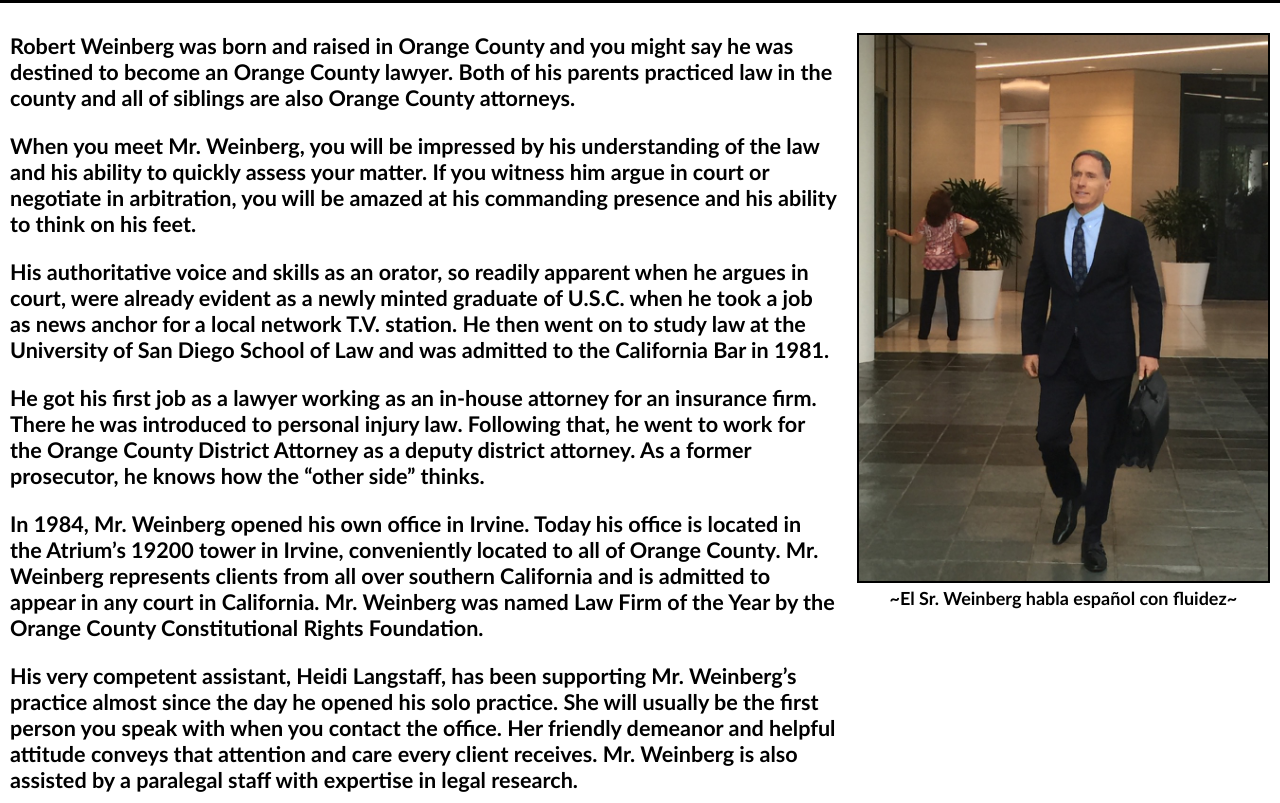
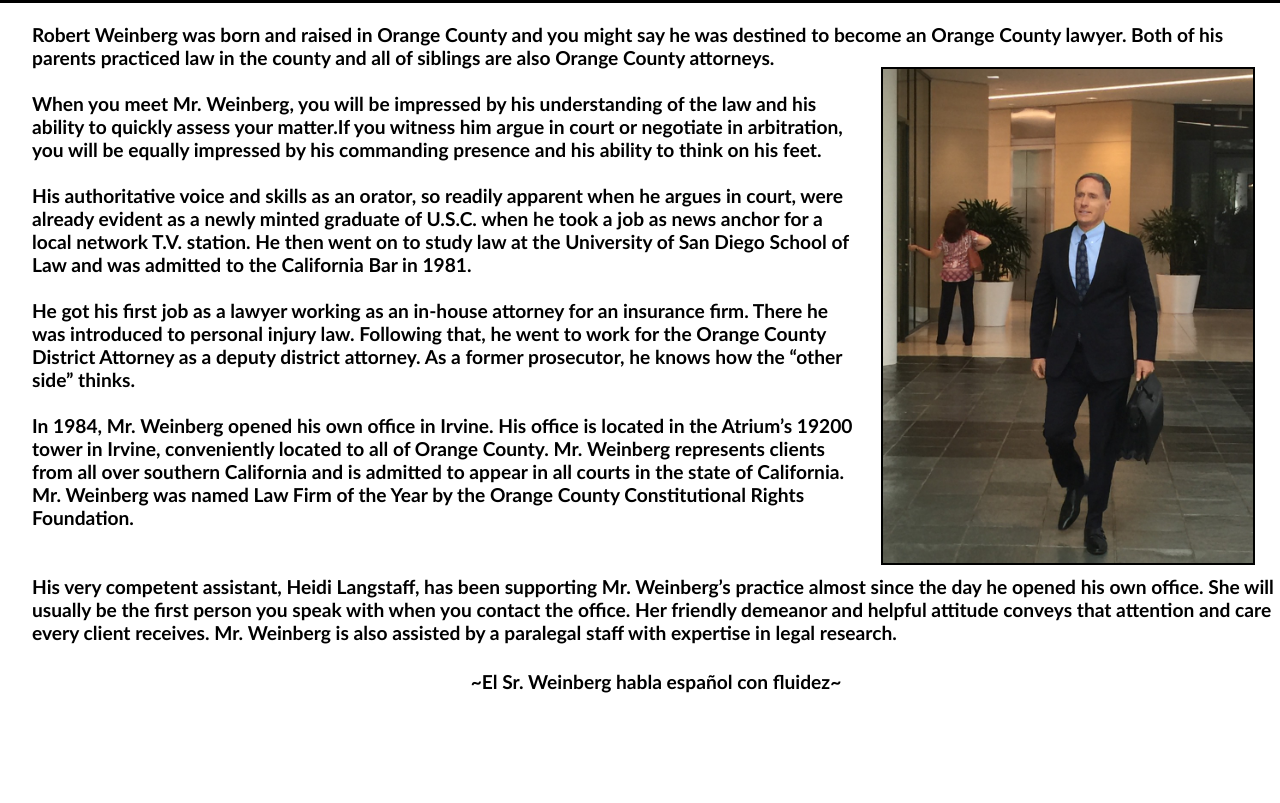
Before and after one commit to nethanelkohen/weinberg, a plain HTML site: page about_us.html in a window 1280 px wide. Shown: the part 189-992 px from the top of the page. After the commit the page ends 907 px from the top, so only its background shows below. Drawn offline with Linux system fonts and the light colour scheme.

Commit message:
seventh draft

```diff
--- a/about_us.html
+++ b/about_us.html
@@ -23,22 +23,54 @@
       <!-- <div class="bobpic"><img class="bobpic" src="images/IMG_5083.jpg"/></div> -->
       <div class="contact">
         <p><span>CALL (949) 474-9700</span>
-        <br />
-      <br />
+          <br />
+          <br />
           <span>18201 VON KARMAN, SUITE 1160</span>
-        <br />
+          <br />
           <span>IRVINE,CA 92612</span>
         </p>
       </div>
     </div>
   </div>
-  <div class="bio">
+  <div class="bio-aboutus">
+    <div class="two">
+      <p class="bob-text">
+        Robert Weinberg was born and raised in Orange County and you might say he was destined to become an Orange County lawyer. Both of his parents practiced law in the county and all of siblings are also Orange County attorneys.
+        <br/>
+        <br/>
+        <img src="images/IMG_5083.jpg" class="threeimg" />
+        <!-- <p class="spanish">~El Sr. Weinberg habla español con fluidez~</p> -->
+        When you meet Mr. Weinberg, you will be impressed by his understanding of the law and his ability to quickly assess your matter.If you witness him argue in court or negotiate in arbitration, you will be equally impressed by his commanding presence and
+        his ability to think on his feet.
+
+        <br /> <br /> His authoritative voice and skills as an orator, so readily apparent when he argues in court, were already evident as a newly minted graduate of U.S.C. when he took a job as news anchor for a local network T.V. station. He then went
+        on to study law at the University of San Diego School of Law and was admitted to the California Bar in 1981.
+
+        <br /> <br /> He got his first job as a lawyer working as an in-house attorney for an insurance firm. There he was introduced to personal injury law. Following that, he went to work for the Orange County District Attorney as a deputy district
+        attorney. As a former prosecutor, he knows how the “other side” thinks.
+
+        <br /><br /> In 1984, Mr. Weinberg opened his own office in Irvine. His office is located in the Atrium’s 19200 tower in Irvine, conveniently located to all of Orange County. Mr. Weinberg represents clients from all over southern California and
+        is admitted to appear in all courts in the state of California. Mr. Weinberg was named Law Firm of the Year by the Orange County Constitutional Rights Foundation.
+
+        <br/><br /> <br /> His very competent assistant, Heidi Langstaff, has been supporting Mr. Weinberg’s practice almost since the day he opened his own office. She will usually be the first person you speak with when you contact the office. Her friendly
+        demeanor and helpful attitude conveys that attention and care every client receives. Mr. Weinberg is also assisted by a paralegal staff with expertise in legal research.
+        <h3 class="bob-text">
+          ~El Sr. Weinberg habla español con fluidez~
+        </h3>
+      </p>
+    </div>
+  </div>
+  <!-- <div class="bio-aboutus">
     <div class="two">
       <p class="bob-text">
         Robert Weinberg was born and raised in Orange County and you might say he was destined to become an Orange County lawyer. Both of his parents practiced law in the county and all of siblings are also Orange County attorneys.
       </p>
     <br />
-      <p class="bob-text"> When you meet Mr. Weinberg, you will be impressed by his understanding of the law and his ability to quickly assess your matter. If you witness him argue in court or negotiate in arbitration, you will be amazed at his commanding presence and his
+    <div class="three">
+      <img src="images/IMG_5083.jpg" class="image" />
+      <p class="spanish">~El Sr. Weinberg habla español con fluidez~</p>
+    </div>
+      <p class="bob-text"> When you meet Mr. Weinberg, you will be impressed by his understanding of the law and his ability to quickly assess your matter. If you witness him argue in court or negotiate in arbitration, you will be equally impressed by his commanding presence and his
         ability to think on his feet.</p>
       <br />
       <p class="bob-text">
@@ -52,22 +84,14 @@
       </p>
     <br />
       <p class="bob-text">
-        In 1984, Mr. Weinberg opened his own office in Irvine. Today his office is located in the Atrium’s 19200 tower in Irvine, conveniently located to all of Orange County. Mr. Weinberg represents clients from all over southern California and is admitted to appear in any court in California. Mr. Weinberg was named Law Firm of the Year by the Orange County Constitutional Rights Foundation.
+        In 1984, Mr. Weinberg opened his own office in Irvine. His office is located in the Atrium’s 19200 tower in Irvine, conveniently located to all of Orange County. Mr. Weinberg represents clients from all over southern California and is admitted to appear in all courts in the state of California. Mr. Weinberg was named Law Firm of the Year by the Orange County Constitutional Rights Foundation.
       </p>
     <br />
       <p class="bob-text">
-        His very competent assistant, Heidi Langstaff, has been supporting Mr. Weinberg’s practice almost since the day he opened his solo practice. She will usually be the first person you speak with when you contact the office. Her friendly demeanor and helpful attitude conveys that attention and care every client receives. Mr. Weinberg is also assisted by a paralegal staff with expertise in legal research.
+        His very competent assistant, Heidi Langstaff, has been supporting Mr. Weinberg’s practice almost since the day he opened his own office. She will usually be the first person you speak with when you contact the office. Her friendly demeanor and helpful attitude conveys that attention and care every client receives. Mr. Weinberg is also assisted by a paralegal staff with expertise in legal research.
       </p>
-      <!-- <br /><br /> -->
-      <!-- <p class="bob-text">
-        ~El Sr. Weinberg habla español con fluidez~
-      </p> -->
     </div>
-    <div class="three">
-      <img src="images/IMG_5083.jpg" class="image" />
-      <p class="spanish">~El Sr. Weinberg habla español con fluidez~</p>
-    </div>
-  </div>
+  </div> -->
 </body>
 
 </html>
--- a/flexstyles.css
+++ b/flexstyles.css
@@ -115,6 +115,14 @@ iframe {
   order: 1;
 }
 
+.bio-aboutus{
+  padding-top: 20px;
+  align-content: space-between;
+  flex-direction: row;
+  justify-content: center;
+  padding-top: -10px;
+}
+
 .bio {
   display: flex;
   padding-top: 20px;
@@ -131,42 +139,56 @@ iframe {
 }
 
 .bob-text {
-  /*text-align: center;*/
-  justify-content: center;
   font-size: larger;
+  margin-left: 2.5%;
+  margin-bottom: 2%;
 }
 
-.two {
+h3.bob-text {
+  text-align: center;
+}
+
+/*.two {
   flex: 2;
-  /*text-align: center;*/
   display: flex;
   align-items: center;
   justify-content: center;
   flex-flow: column wrap;
-}
+}*/
 
 .three {
   flex: 1;
 }
 
-.bobwalkingphotobox {
-  /*display: flex;*/
-}
-
-.bobwalkingphoto {
+/*.bobwalkingphoto {
   display: flex;
   width: 50%;
   max-width: 100%;
-}
+}*/
 
 .spanish {
   text-align: center;
 }
 
-.three img {
+.threeimg {
   border: 2px solid black;
+  width: 30%;
   max-width: 100%
 }
+
+img.threeimg {
+  float: right;
+  margin-left: 2%;
+  margin-right: 2%;
+  margin-top: -2%;
+}
+
+/*.three img {
+  border: 2px solid black;
+  width: 40%;
+  max-width: 100%
+  float: right;
+}*/
 
 img.award {
   border: 2px solid black;
```
Also changed, not shown: personal_injury.html (+3 -8 lines).
